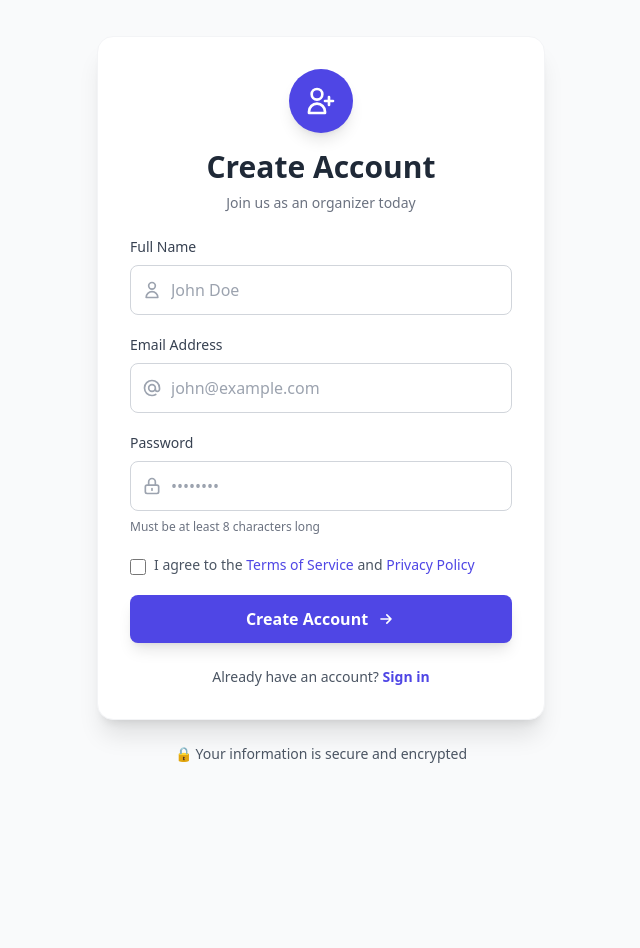
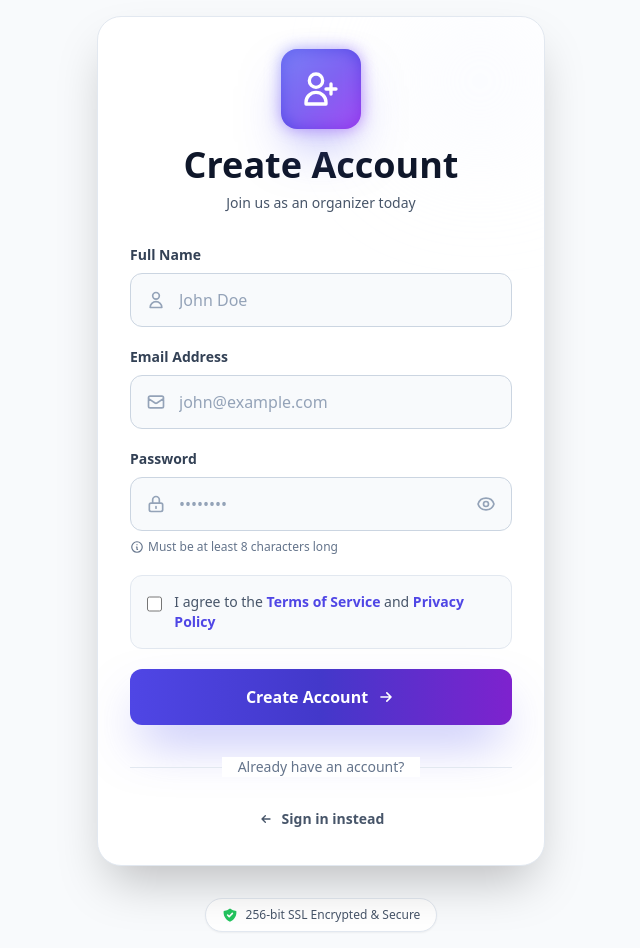
Before and after one commit to NidadavoluNandini/Eventz, a React (Vite) app in the folder eventz-frontend/: page /organizer/register in a window 1280 px wide. Shown: the whole page, without its empty margins (319-959 px from the left). Before the commit the page ends 800 px from the top, so only its background shows below. Built offline with nearby package versions, Linux system fonts and the light colour scheme; no server answers.

Commit message:
Changing UI of Organizer Register Page

```diff
--- a/eventz-frontend/src/pages/organizer/Register.tsx
+++ b/eventz-frontend/src/pages/organizer/Register.tsx
@@ -1,14 +1,13 @@
 import { Link, useNavigate } from "react-router-dom";
-
 import { useState } from "react";
 import api from "../../utils/axios";
-import axios from "../../utils/axios";
 
 export default function Register() {
   const navigate = useNavigate();
   const [success, setSuccess] = useState("");
   const [error, setError] = useState("");
   const [isLoading, setIsLoading] = useState(false);
+  const [showPassword, setShowPassword] = useState(false);
 
   const handleSubmit = async (e: React.FormEvent<HTMLFormElement>) => {
     e.preventDefault();
@@ -26,8 +25,6 @@ const payload = {
     try {
       await api.post("/api/auth/organizer/register", payload);
 
-
-
       setSuccess("Registration successful. Please login.");
       setTimeout(() => navigate("/organizer/login"), 1500);
     } catch (err: any) {
@@ -40,15 +37,21 @@ try {
   };
 
   return (
-    <div className="min-h-screen flex items-center justify-center bg-gray-50 p-4">
+    <div className="min-h-screen flex items-center justify-center bg-slate-50 p-4">
       {/* Registration Card */}
       <div className="w-full max-w-md">
-        <div className="bg-white rounded-2xl shadow-xl p-8 border border-gray-100">
-          {/* Header Icon */}
-          <div className="text-center mb-6">
-            <div className="inline-flex items-center justify-center w-16 h-16 bg-indigo-600 rounded-full mb-4 shadow-lg">
+        {/* Main Card */}
+        <div className="bg-white rounded-3xl shadow-2xl p-8 border border-slate-200 relative overflow-hidden">
+          {/* Subtle decorative element */}
+          <div className="absolute top-0 right-0 w-32 h-32 bg-indigo-50 rounded-full blur-3xl opacity-50 -z-0"></div>
+
+          <div className="relative z-10">
+            {/* Header Icon with Animation */}
+            <div className="text-center mb-8">
+              <div className="inline-flex items-center justify-center w-20 h-20 bg-gradient-to-br from-indigo-500 via-indigo-600 to-purple-600 rounded-2xl mb-4 shadow-2xl shadow-indigo-500/50 relative group">
+                <div className="absolute inset-0 bg-gradient-to-br from-indigo-400 to-purple-500 rounded-2xl blur opacity-70 group-hover:opacity-100 transition-opacity"></div>
                 <svg
-                className="w-8 h-8 text-white"
+                  className="w-10 h-10 text-white relative z-10 transform group-hover:scale-110 transition-transform"
                   fill="none"
                   stroke="currentColor"
                   viewBox="0 0 24 24"
@@ -61,19 +64,20 @@ try {
                   />
                 </svg>
               </div>
-            <h1 className="text-3xl font-bold text-gray-800 mb-2">
+              <h1 className="text-4xl font-extrabold text-slate-900 mb-2">
                 Create Account
               </h1>
-            <p className="text-gray-500 text-sm">
+              <p className="text-slate-600 text-sm font-medium">
                 Join us as an organizer today
               </p>
             </div>
 
-          {/* Success Message */}
+            {/* Success Message with Animation */}
             {success && (
-            <div className="mb-6 p-4 bg-green-50 border-l-4 border-green-500 rounded-lg flex items-start gap-3">
+              <div className="mb-6 p-4 bg-green-50 border-l-4 border-green-500 rounded-xl flex items-start gap-3 animate-in fade-in slide-in-from-top duration-300">
+                <div className="w-6 h-6 bg-green-500 rounded-full flex items-center justify-center flex-shrink-0">
                   <svg
-                className="w-5 h-5 text-green-500 flex-shrink-0 mt-0.5"
+                    className="w-4 h-4 text-white"
                     fill="currentColor"
                     viewBox="0 0 20 20"
                   >
@@ -83,15 +87,17 @@ try {
                       clipRule="evenodd"
                     />
                   </svg>
+                </div>
                 <p className="text-sm text-green-700 font-medium">{success}</p>
               </div>
             )}
 
-          {/* Error Message */}
+            {/* Error Message with Animation */}
             {error && (
-            <div className="mb-6 p-4 bg-red-50 border-l-4 border-red-500 rounded-lg flex items-start gap-3">
+              <div className="mb-6 p-4 bg-red-50 border-l-4 border-red-500 rounded-xl flex items-start gap-3 animate-in fade-in slide-in-from-top duration-300">
+                <div className="w-6 h-6 bg-red-500 rounded-full flex items-center justify-center flex-shrink-0">
                   <svg
-                className="w-5 h-5 text-red-500 flex-shrink-0 mt-0.5"
+                    className="w-4 h-4 text-white"
                     fill="currentColor"
                     viewBox="0 0 20 20"
                   >
@@ -101,24 +107,25 @@ try {
                       clipRule="evenodd"
                     />
                   </svg>
-              <p className="text-sm text-red-700">{error}</p>
+                </div>
+                <p className="text-sm text-red-700 font-medium">{error}</p>
               </div>
             )}
 
             {/* Form */}
             <form onSubmit={handleSubmit} className="space-y-5">
               {/* Name Input */}
-            <div>
+              <div className="group">
                 <label
                   htmlFor="name"
-                className="block text-sm font-medium text-gray-700 mb-2"
+                  className="block text-sm font-semibold text-slate-700 mb-2"
                 >
                   Full Name
                 </label>
                 <div className="relative">
-                <div className="absolute inset-y-0 left-0 pl-3 flex items-center pointer-events-none">
+                  <div className="absolute inset-y-0 left-0 pl-4 flex items-center pointer-events-none">
                     <svg
-                    className="h-5 w-5 text-gray-400"
+                      className="h-5 w-5 text-slate-400 group-focus-within:text-indigo-500 transition-colors"
                       fill="none"
                       stroke="currentColor"
                       viewBox="0 0 24 24"
@@ -138,23 +145,23 @@ try {
                     placeholder="John Doe"
                     required
                     disabled={isLoading}
-                  className="w-full pl-10 pr-4 py-3 border border-gray-300 rounded-lg focus:ring-2 focus:ring-indigo-500 focus:border-transparent transition duration-200 outline-none disabled:bg-gray-50 disabled:cursor-not-allowed"
+                    className="w-full pl-12 pr-4 py-3.5 bg-slate-50 border border-slate-300 rounded-xl text-slate-900 placeholder-slate-400 focus:ring-2 focus:ring-indigo-500 focus:border-transparent focus:bg-white transition duration-200 outline-none disabled:opacity-50 disabled:cursor-not-allowed hover:border-slate-400"
                   />
                 </div>
               </div>
 
               {/* Email Input */}
-            <div>
+              <div className="group">
                 <label
                   htmlFor="email"
-                className="block text-sm font-medium text-gray-700 mb-2"
+                  className="block text-sm font-semibold text-slate-700 mb-2"
                 >
                   Email Address
                 </label>
                 <div className="relative">
-                <div className="absolute inset-y-0 left-0 pl-3 flex items-center pointer-events-none">
+                  <div className="absolute inset-y-0 left-0 pl-4 flex items-center pointer-events-none">
                     <svg
-                    className="h-5 w-5 text-gray-400"
+                      className="h-5 w-5 text-slate-400 group-focus-within:text-indigo-500 transition-colors"
                       fill="none"
                       stroke="currentColor"
                       viewBox="0 0 24 24"
@@ -163,7 +170,7 @@ try {
                         strokeLinecap="round"
                         strokeLinejoin="round"
                         strokeWidth={2}
-                      d="M16 12a4 4 0 10-8 0 4 4 0 008 0zm0 0v1.5a2.5 2.5 0 005 0V12a9 9 0 10-9 9m4.5-1.206a8.959 8.959 0 01-4.5 1.207"
+                        d="M3 8l7.89 5.26a2 2 0 002.22 0L21 8M5 19h14a2 2 0 002-2V7a2 2 0 00-2-2H5a2 2 0 00-2 2v10a2 2 0 002 2z"
                       />
                     </svg>
                   </div>
@@ -174,23 +181,23 @@ try {
                     placeholder="john@example.com"
                     required
                     disabled={isLoading}
-                  className="w-full pl-10 pr-4 py-3 border border-gray-300 rounded-lg focus:ring-2 focus:ring-indigo-500 focus:border-transparent transition duration-200 outline-none disabled:bg-gray-50 disabled:cursor-not-allowed"
+                    className="w-full pl-12 pr-4 py-3.5 bg-slate-50 border border-slate-300 rounded-xl text-slate-900 placeholder-slate-400 focus:ring-2 focus:ring-indigo-500 focus:border-transparent focus:bg-white transition duration-200 outline-none disabled:opacity-50 disabled:cursor-not-allowed hover:border-slate-400"
                   />
                 </div>
               </div>
 
               {/* Password Input */}
-            <div>
+              <div className="group">
                 <label
                   htmlFor="password"
-                className="block text-sm font-medium text-gray-700 mb-2"
+                  className="block text-sm font-semibold text-slate-700 mb-2"
                 >
                   Password
                 </label>
                 <div className="relative">
-                <div className="absolute inset-y-0 left-0 pl-3 flex items-center pointer-events-none">
+                  <div className="absolute inset-y-0 left-0 pl-4 flex items-center pointer-events-none">
                     <svg
-                    className="h-5 w-5 text-gray-400"
+                      className="h-5 w-5 text-slate-400 group-focus-within:text-indigo-500 transition-colors"
                       fill="none"
                       stroke="currentColor"
                       viewBox="0 0 24 24"
@@ -206,37 +213,98 @@ try {
                   <input
                     id="password"
                     name="password"
-                  type="password"
+                    type={showPassword ? "text" : "password"}
                     placeholder="••••••••"
                     required
                     disabled={isLoading}
-                  className="w-full pl-10 pr-4 py-3 border border-gray-300 rounded-lg focus:ring-2 focus:ring-indigo-500 focus:border-transparent transition duration-200 outline-none disabled:bg-gray-50 disabled:cursor-not-allowed"
+                    className="w-full pl-12 pr-12 py-3.5 bg-slate-50 border border-slate-300 rounded-xl text-slate-900 placeholder-slate-400 focus:ring-2 focus:ring-indigo-500 focus:border-transparent focus:bg-white transition duration-200 outline-none disabled:opacity-50 disabled:cursor-not-allowed hover:border-slate-400"
                   />
+                  <button
+                    type="button"
+                    onClick={() => setShowPassword(!showPassword)}
+                    className="absolute inset-y-0 right-0 pr-4 flex items-center text-slate-400 hover:text-indigo-500 transition-colors disabled:opacity-50"
+                    disabled={isLoading}
+                  >
+                    {showPassword ? (
+                      <svg
+                        className="h-5 w-5"
+                        fill="none"
+                        stroke="currentColor"
+                        viewBox="0 0 24 24"
+                      >
+                        <path
+                          strokeLinecap="round"
+                          strokeLinejoin="round"
+                          strokeWidth={2}
+                          d="M13.875 18.825A10.05 10.05 0 0112 19c-4.478 0-8.268-2.943-9.543-7a9.97 9.97 0 011.563-3.029m5.858.908a3 3 0 114.243 4.243M9.878 9.878l4.242 4.242M9.88 9.88l-3.29-3.29m7.532 7.532l3.29 3.29M3 3l3.59 3.59m0 0A9.953 9.953 0 0112 5c4.478 0 8.268 2.943 9.543 7a10.025 10.025 0 01-4.132 5.411m0 0L21 21"
+                        />
+                      </svg>
+                    ) : (
+                      <svg
+                        className="h-5 w-5"
+                        fill="none"
+                        stroke="currentColor"
+                        viewBox="0 0 24 24"
+                      >
+                        <path
+                          strokeLinecap="round"
+                          strokeLinejoin="round"
+                          strokeWidth={2}
+                          d="M15 12a3 3 0 11-6 0 3 3 0 016 0z"
+                        />
+                        <path
+                          strokeLinecap="round"
+                          strokeLinejoin="round"
+                          strokeWidth={2}
+                          d="M2.458 12C3.732 7.943 7.523 5 12 5c4.478 0 8.268 2.943 9.542 7-1.274 4.057-5.064 7-9.542 7-4.477 0-8.268-2.943-9.542-7z"
+                        />
+                      </svg>
+                    )}
+                  </button>
                 </div>
-              <p className="mt-2 text-xs text-gray-500">
+                <p className="mt-2 text-xs text-slate-500 flex items-center gap-1">
+                  <svg
+                    className="w-3.5 h-3.5"
+                    fill="none"
+                    stroke="currentColor"
+                    viewBox="0 0 24 24"
+                  >
+                    <path
+                      strokeLinecap="round"
+                      strokeLinejoin="round"
+                      strokeWidth={2}
+                      d="M13 16h-1v-4h-1m1-4h.01M21 12a9 9 0 11-18 0 9 9 0 0118 0z"
+                    />
+                  </svg>
                   Must be at least 8 characters long
                 </p>
               </div>
 
               {/* Terms Checkbox */}
-            <div className="flex items-start">
+              <div className="flex items-start p-4 bg-slate-50 rounded-xl border border-slate-200">
                 <input
                   id="terms"
                   type="checkbox"
                   required
                   disabled={isLoading}
-                className="w-4 h-4 mt-1 text-indigo-600 border-gray-300 rounded focus:ring-indigo-500 cursor-pointer"
+                  className="w-4 h-4 mt-1 text-indigo-600 border-slate-300 rounded focus:ring-indigo-500 cursor-pointer"
                 />
                 <label
                   htmlFor="terms"
-                className="ml-2 text-sm text-gray-600 cursor-pointer"
+                  className="ml-3 text-sm text-slate-600 cursor-pointer"
                 >
                   I agree to the{" "}
-                <a href="#" className="text-indigo-600 hover:text-indigo-800 font-medium">
+                  <a
+                    href="#"
+                    className="text-indigo-600 hover:text-indigo-700 font-semibold transition-colors"
+                  >
                     Terms of Service
                   </a>{" "}
                   and{" "}
-                <a href="#" className="text-indigo-600 hover:text-indigo-800 font-medium">
+                  <a
+                    href="#"
+                    className="text-indigo-600 hover:text-indigo-700 font-semibold transition-colors"
+                  >
                     Privacy Policy
                   </a>
                 </label>
@@ -246,8 +314,12 @@ try {
               <button
                 type="submit"
                 disabled={isLoading}
-              className="w-full bg-indigo-600 text-white py-3 rounded-lg font-semibold shadow-lg hover:bg-indigo-700 hover:shadow-xl transform hover:-translate-y-0.5 transition duration-200 disabled:opacity-70 disabled:cursor-not-allowed disabled:transform-none flex items-center justify-center gap-2"
+                className="group relative w-full bg-gradient-to-r from-indigo-600 via-indigo-700 to-purple-700 text-white py-4 rounded-xl font-bold shadow-2xl shadow-indigo-500/50 hover:shadow-indigo-500/70 hover:scale-[1.02] transition-all duration-300 disabled:opacity-70 disabled:cursor-not-allowed disabled:transform-none flex items-center justify-center gap-2 overflow-hidden"
               >
+                {/* Shimmer Effect */}
+                <span className="absolute inset-0 bg-gradient-to-r from-transparent via-white/20 to-transparent translate-x-[-200%] group-hover:translate-x-[200%] transition-transform duration-1000"></span>
+
+                <span className="relative flex items-center justify-center gap-2">
                   {isLoading ? (
                     <>
                       <svg
@@ -276,7 +348,7 @@ try {
                     <>
                       <span>Create Account</span>
                       <svg
-                    className="w-5 h-5"
+                        className="w-5 h-5 group-hover:translate-x-1 transition-transform"
                         fill="none"
                         stroke="currentColor"
                         viewBox="0 0 24 24"
@@ -290,26 +362,65 @@ try {
                       </svg>
                     </>
                   )}
+                </span>
               </button>
             </form>
 
+            {/* Divider */}
+            <div className="relative my-8">
+              <div className="absolute inset-0 flex items-center">
+                <div className="w-full border-t border-slate-200"></div>
+              </div>
+              <div className="relative flex justify-center text-sm">
+                <span className="px-4 bg-white text-slate-500 font-medium">
+                  Already have an account?
+                </span>
+              </div>
+            </div>
+
             {/* Footer */}
-          <p className="text-sm text-center mt-6 text-gray-600">
-            Already have an account?{" "}
+            <div className="text-center">
               <Link
                 to="/organizer/login"
-              className="text-indigo-600 hover:text-indigo-800 font-semibold transition"
+                className="inline-flex items-center gap-2 text-sm text-slate-600 hover:text-slate-900 font-semibold transition-colors group"
               >
-              Sign in
+                <svg
+                  className="w-4 h-4 group-hover:-translate-x-1 transition-transform"
+                  fill="none"
+                  stroke="currentColor"
+                  viewBox="0 0 24 24"
+                >
+                  <path
+                    strokeLinecap="round"
+                    strokeLinejoin="round"
+                    strokeWidth={2}
+                    d="M11 17l-5-5m0 0l5-5m-5 5h12"
+                  />
+                </svg>
+                <span>Sign in instead</span>
               </Link>
-          </p>
+            </div>
+          </div>
         </div>
 
-        {/* Additional Features */}
-        <div className="mt-6 text-center">
-          <p className="text-sm text-gray-600">
-            🔒 Your information is secure and encrypted
-          </p>
+        {/* Security Badge */}
+        <div className="mt-8 text-center">
+          <div className="inline-flex items-center gap-2 px-4 py-2 bg-white rounded-full border border-slate-200 shadow-sm">
+            <svg
+              className="w-4 h-4 text-green-500"
+              fill="currentColor"
+              viewBox="0 0 20 20"
+            >
+              <path
+                fillRule="evenodd"
+                d="M2.166 4.999A11.954 11.954 0 0010 1.944 11.954 11.954 0 0017.834 5c.11.65.166 1.32.166 2.001 0 5.225-3.34 9.67-8 11.317C5.34 16.67 2 12.225 2 7c0-.682.057-1.35.166-2.001zm11.541 3.708a1 1 0 00-1.414-1.414L9 10.586 7.707 9.293a1 1 0 00-1.414 1.414l2 2a1 1 0 001.414 0l4-4z"
+                clipRule="evenodd"
+              />
+            </svg>
+            <span className="text-xs text-slate-600 font-medium">
+              256-bit SSL Encrypted & Secure
+            </span>
+          </div>
         </div>
       </div>
     </div>
```
Lines whose indentation alone changed are shown as unchanged.
